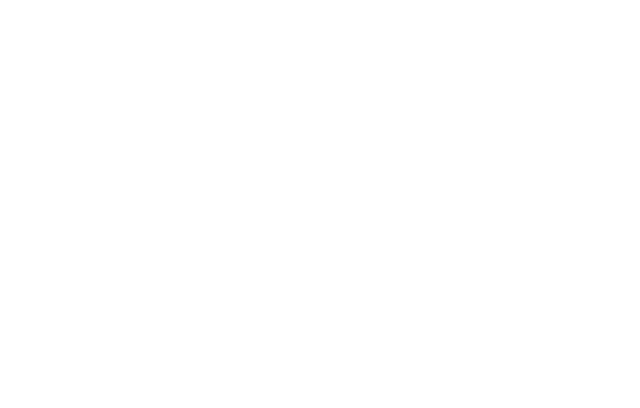
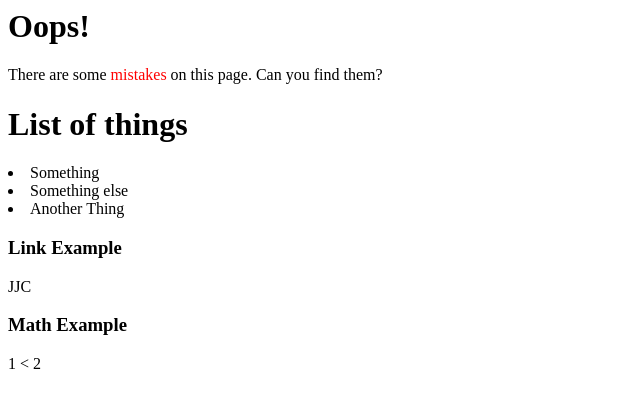
Before and after one commit to calebfoss/cis-216-oops, a plain HTML site: page index.html in a window 1280 px wide. Shown: the whole page, without its empty margins (0-640 px from the left). Drawn offline with Linux system fonts and the light colour scheme.

Commit message:
Add oops changes

```diff
--- a/index.html
+++ b/index.html
@@ -1,11 +1,29 @@
-<!DOCTYPE html>
 <html lang="en">
-<head>
-    <meta charset="UTF-8">
-    <meta name="viewport" content="width=device-width, initial-scale=1.0">
-    <title>Oops!</title>
-</head>
-<body>
+  <head>
+    <meta charset="utf-18" />
+    <link rel="stylesheet" href="oops.css" />
+    <style color="pink">
+        .h3 {
+            font-style: italic;
+        }
 
-</body>
-</html>
+        <p>Uh oh! This page has some issues.</p>
+    </style>
+  </head>
+  <title>Oops!</title>
+  <body>
+    <h1>Oops!</h1>
+    </body>
+    <p>
+        There are some <span class="red">mistakes</span> on this page. Can you find
+        them?
+    </p>
+    <h1>List of <span class=".red">things</span></h1>
+    <ul type="I" id="list"></ul>
+    <li>Something</li>
+    <li style="color green">Something else</li>
+    <li>Another <abbr>Thing</abbr></li>
+    <h3 class="example">Link Example</h3>
+    <link href="https://jjc.edu" target="_blank" rel="noreferrer">JJC</link>
+    <h3>Math Example</h3>
+    <p>1 < 2</p>
--- /dev/null
+++ b/oops.css
@@ -0,0 +1,34 @@
+body {
+  bgcolor: lightgray;
+  font-family: serf;
+}
+
+h1 {
+  color: lightpurple;
+  font-align: center;
+  text decoration: underline;
+}
+
+.red {
+  color: red;
+}
+
+list {
+  font-size: 20px;
+}
+
+example {
+  text-align: center;
+}
+
+li {
+  font-size: 10% em;
+}
+
+p html {
+  color: 00ff00;
+}
+
+ul
+  width: 100px;
+}
```
